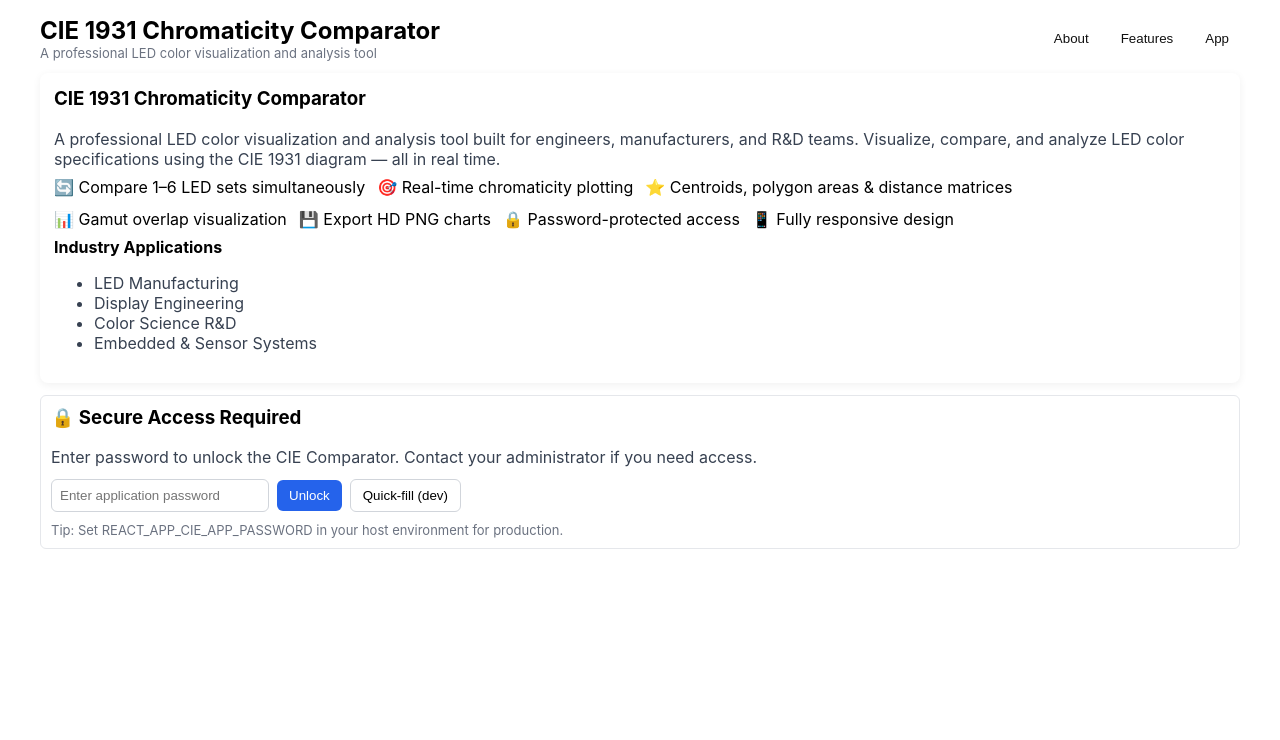
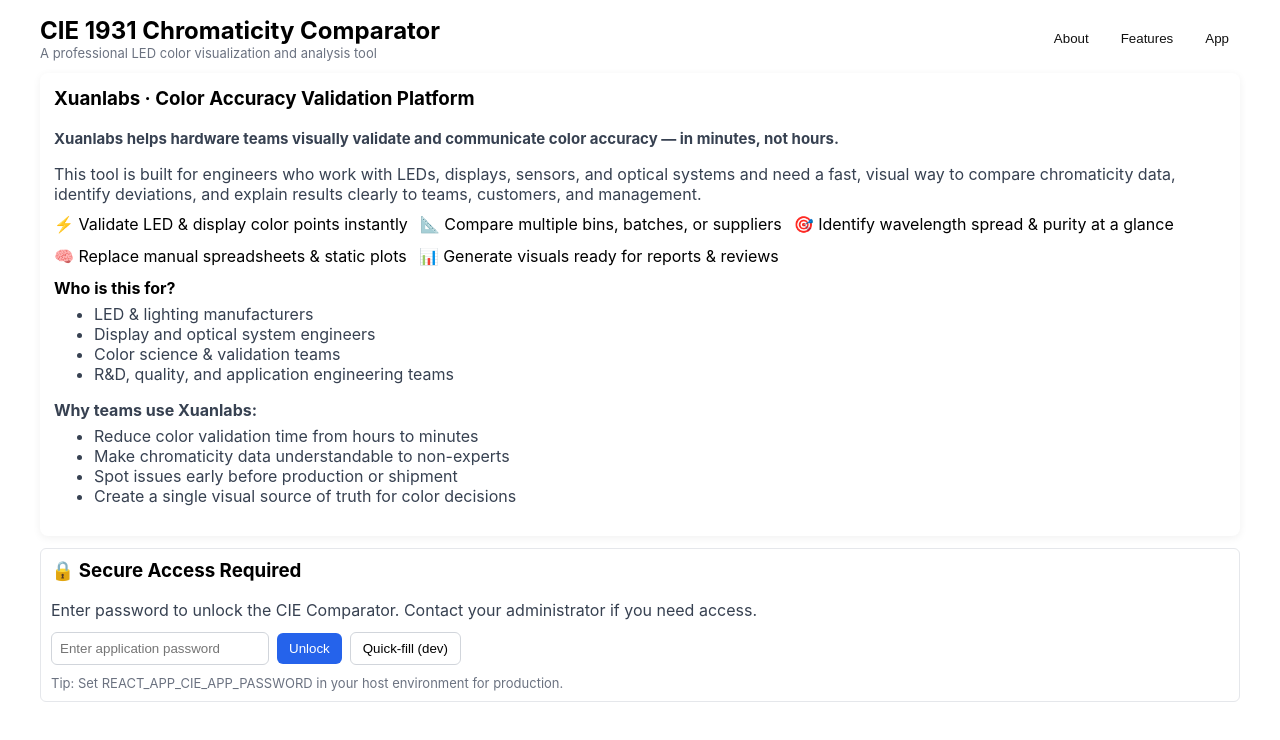
Before and after one commit to 99r0hit/xuanlabs, a React (Create React App) app: page / in a window 1280 px wide. Shown: the top 740 px of the page. Built offline with nearby package versions, Linux system fonts and the light colour scheme.

Commit message:
Update App.js

```diff
--- a/src/App.js
+++ b/src/App.js
@@ -441,31 +441,52 @@
 
       {/* Info Section (visible before auth and available after) */}
       <section id="about" style={styles.infoCard}>
-        <h3 style={{ marginTop: 0 }}>CIE 1931 Chromaticity Comparator</h3>
-        <p style={{ marginTop: 6, marginBottom: 8, color: "#374151" }}>
-          A professional LED color visualization and analysis tool built for engineers, manufacturers, and R&D teams. Visualize, compare, and analyze LED color specifications using the CIE 1931 diagram — all in real time.
-        </p>
+  <h3 style={{ marginTop: 0 }}>
+    Xuanlabs · Color Accuracy Validation Platform
+  </h3>
 
-        <div style={{ display: "flex", gap: 12, flexWrap: "wrap", marginBottom: 8 }}>
-          <div>🔄 Compare 1–6 LED sets simultaneously</div>
-          <div>🎯 Real-time chromaticity plotting</div>
-          <div>⭐ Centroids, polygon areas & distance matrices</div>
-          <div>📊 Gamut overlap visualization</div>
-          <div>💾 Export HD PNG charts</div>
-          <div>🔒 Password-protected access</div>
-          <div>📱 Fully responsive design</div>
-        </div>
+  <p style={{ marginTop: 6, marginBottom: 10, color: "#374151", fontSize: 15 }}>
+    <strong>
+      Xuanlabs helps hardware teams visually validate and communicate color accuracy —
+      in minutes, not hours.
+    </strong>
+  </p>
 
-        <div>
-          <strong>Industry Applications</strong>
-          <ul style={{ color: "#374151" }}>
-            <li>LED Manufacturing</li>
-            <li>Display Engineering</li>
-            <li>Color Science R&D</li>
-            <li>Embedded & Sensor Systems</li>
-          </ul>
-        </div>
-      </section>
+  <p style={{ marginBottom: 10, color: "#374151" }}>
+    This tool is built for engineers who work with LEDs, displays, sensors, and optical
+    systems and need a fast, visual way to compare chromaticity data, identify deviations,
+    and explain results clearly to teams, customers, and management.
+  </p>
+
+  <div style={{ display: "flex", gap: 12, flexWrap: "wrap", marginBottom: 12 }}>
+    <div>⚡ Validate LED & display color points instantly</div>
+    <div>📐 Compare multiple bins, batches, or suppliers</div>
+    <div>🎯 Identify wavelength spread & purity at a glance</div>
+    <div>🧠 Replace manual spreadsheets & static plots</div>
+    <div>📊 Generate visuals ready for reports & reviews</div>
+  </div>
+
+  <div style={{ marginBottom: 10 }}>
+    <strong>Who is this for?</strong>
+    <ul style={{ color: "#374151", marginTop: 6 }}>
+      <li>LED & lighting manufacturers</li>
+      <li>Display and optical system engineers</li>
+      <li>Color science & validation teams</li>
+      <li>R&D, quality, and application engineering teams</li>
+    </ul>
+  </div>
+
+  <div style={{ color: "#374151" }}>
+    <strong>Why teams use Xuanlabs:</strong>
+    <ul style={{ marginTop: 6 }}>
+      <li>Reduce color validation time from hours to minutes</li>
+      <li>Make chromaticity data understandable to non-experts</li>
+      <li>Spot issues early before production or shipment</li>
+      <li>Create a single visual source of truth for color decisions</li>
+    </ul>
+  </div>
+</section>
+
 
       {/* App / Auth */}
       <section id="app">
```
